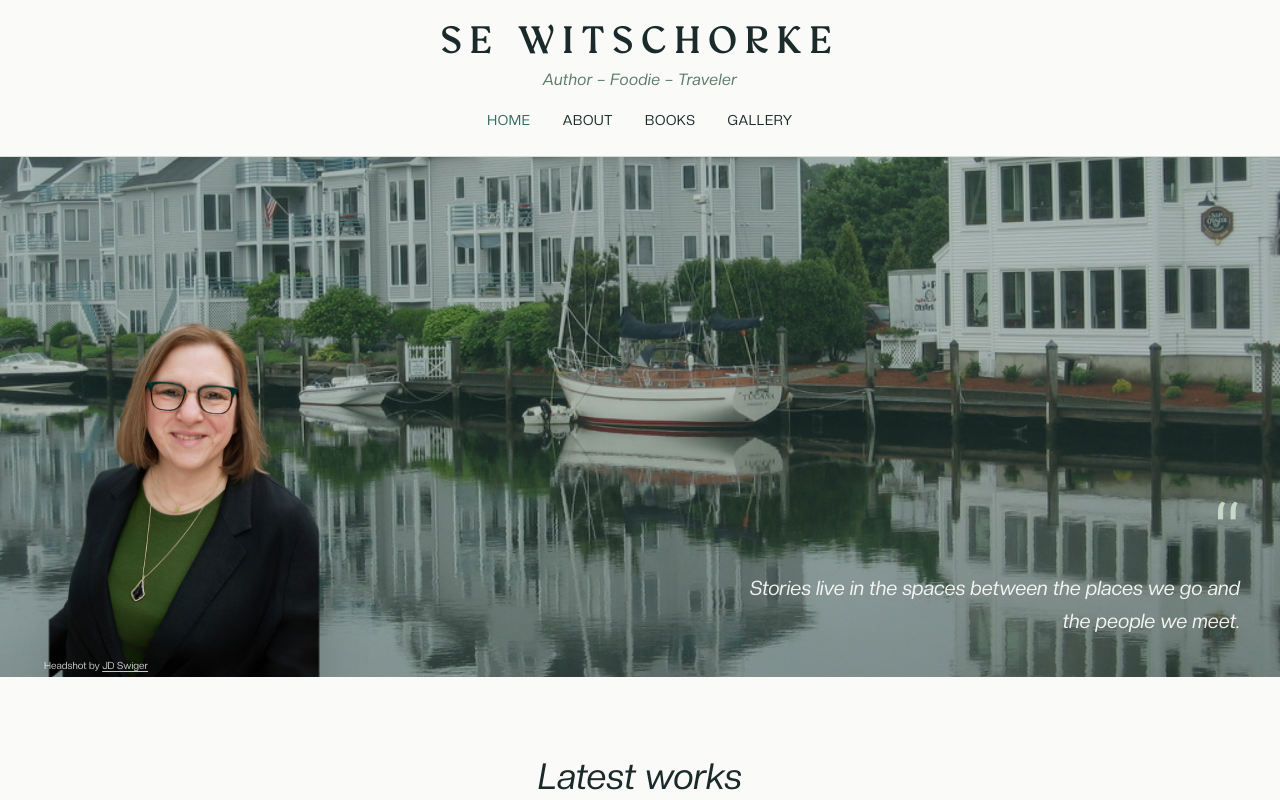
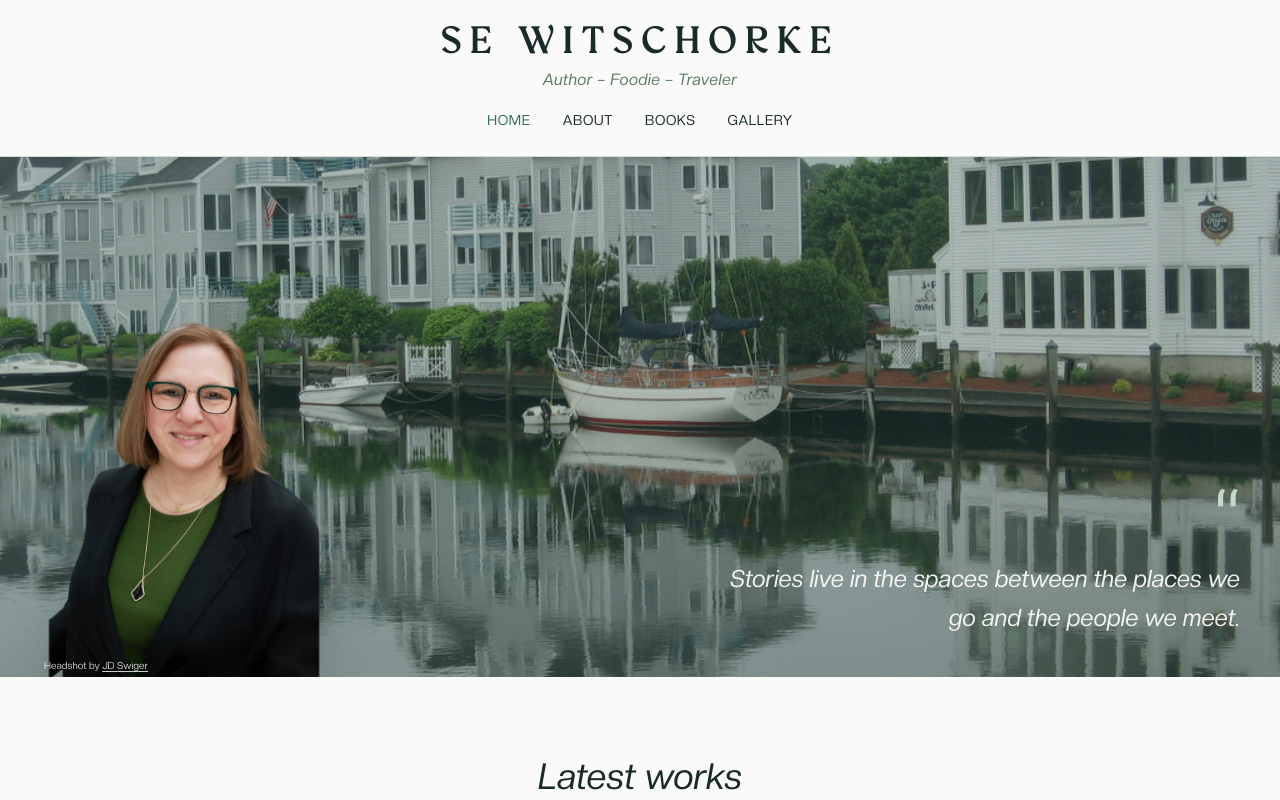
Before and after one commit to GreerBK/SEWitschorke, a Next.js app: page / in a window 1280 px wide. Shown: the top 800 px of the page. Built offline with nearby package versions, Linux system fonts and the light colour scheme; no server answers.

Commit message:
Update hero-section.tsx

```diff
--- a/components/home/hero-section.tsx
+++ b/components/home/hero-section.tsx
@@ -22,7 +22,7 @@ export function HeroSection() {
             <span className="block text-4xl font-serif leading-none text-sage-light select-none mb-1">
               &ldquo;
             </span>
-            <blockquote className="font-serif italic text-base text-primary-foreground leading-relaxed max-w-[300px] drop-shadow-md">
+            <blockquote className="font-serif italic text-lg text-primary-foreground leading-relaxed max-w-[300px] drop-shadow-md">
               Stories live in the spaces between the places we go and the people we meet.
             </blockquote>
           </div>
@@ -79,7 +79,7 @@ export function HeroSection() {
             <span className="block text-5xl md:text-6xl lg:text-7xl font-serif leading-none text-sage-light select-none mb-2">
               &ldquo;
             </span>
-            <blockquote className="font-serif italic text-base md:text-lg lg:text-xl text-primary-foreground/95 leading-relaxed">
+            <blockquote className="font-serif italic text-lg md:text-xl lg:text-2xl text-primary-foreground/95 leading-relaxed">
               Stories live in the spaces between the places we go and the people we meet.
             </blockquote>
           </div>
```
